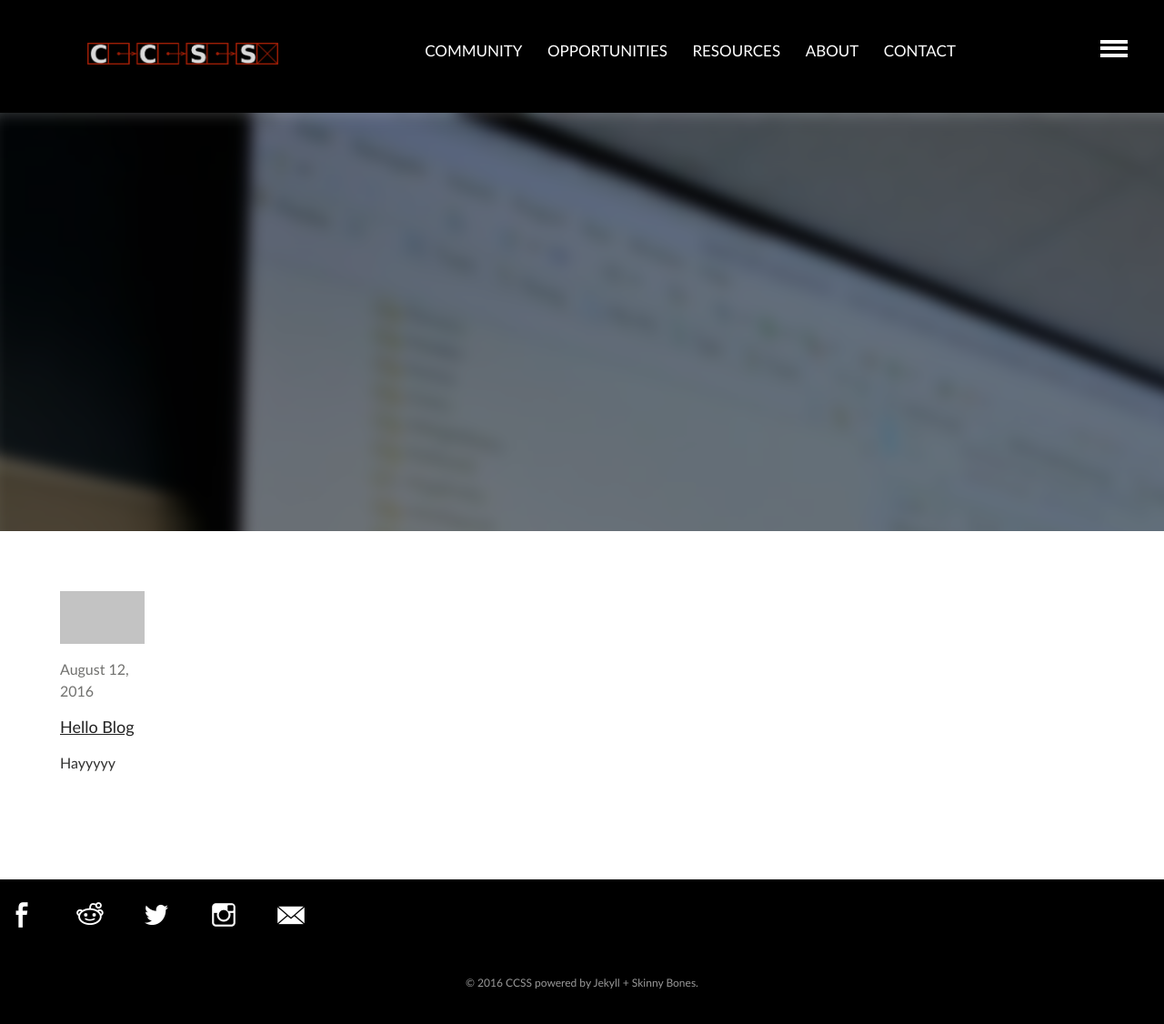
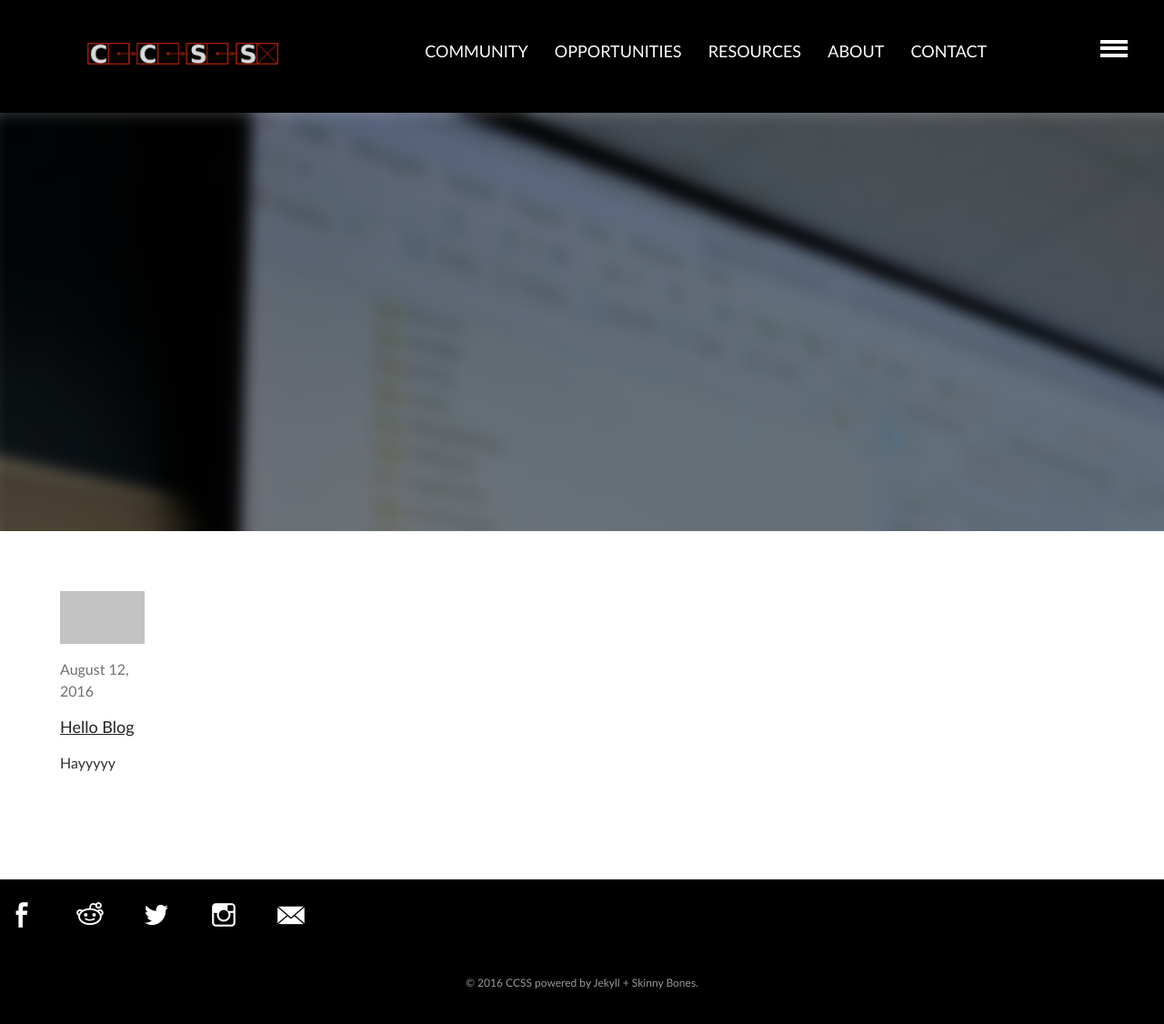
Before and after one commit to brittnylapierre/ccss_web, a Jekyll site: the page built from index.md, in a window 1280 px wide. Shown: the top 1126 px of the page at 91% size. Built offline with Jekyll 4.4.1, drawn with Linux system fonts in a browser that asks for light colours.

Commit message:
Updated _layout.scss

```diff
--- a/_sass/_layout.scss
+++ b/_sass/_layout.scss
@@ -109,7 +109,7 @@
 	li {
 		a {
 			font-weight: 200;
-			@include font-size(17,no);
+			@include font-size(18,no);
 			line-height: .5 * $masthead-height; // half the height to center vertically
 			color: white;
 			text-transform: uppercase;
```
